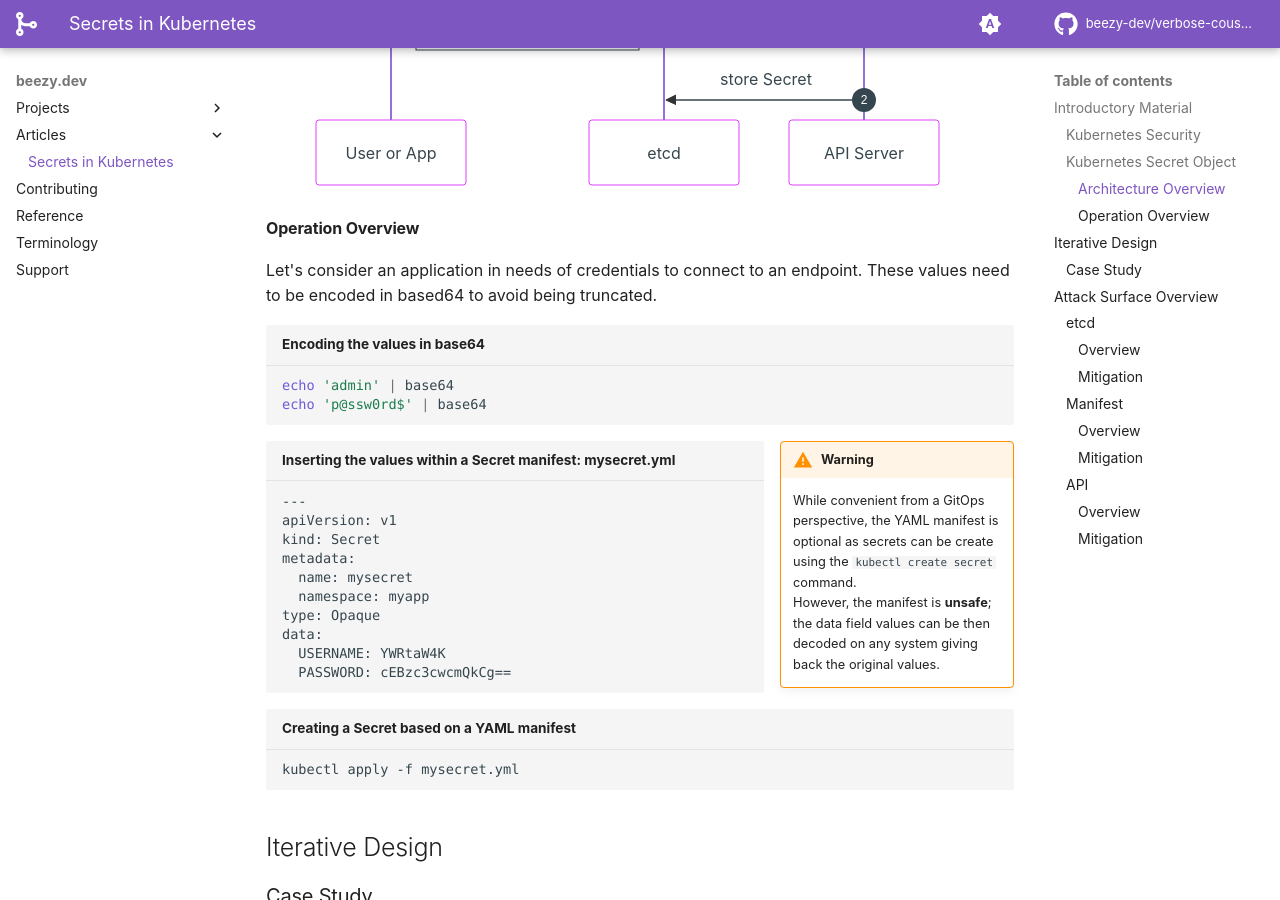
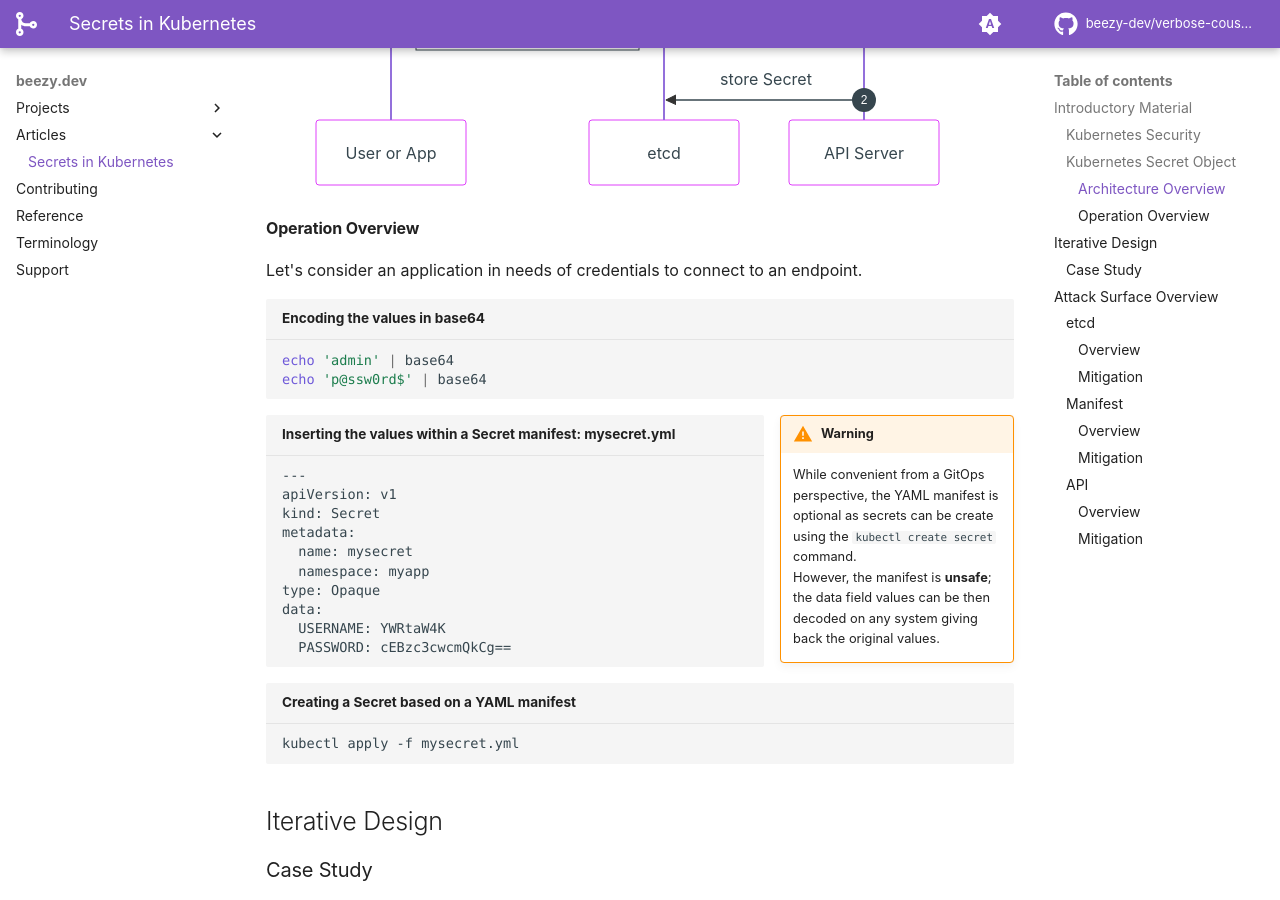
Before and after one commit to beezy-dev/verbose-couscous, an MkDocs documentation site: the page built from docs/community/k8s-secrets.md, in a window 1280 px wide and 900 px high, scrolled down 1749 px. Built offline with MkDocs 1.6.1 and Material for MkDocs 9.7.7, drawn with Linux system fonts in a browser that asks for light colours; some web fonts are replaced; comment, search, counter and statistics services are not loaded.

````diff
--- a/docs/community/k8s-secrets.md
+++ b/docs/community/k8s-secrets.md
@@ -74,7 +74,7 @@ autonumber
 ```
 
 #### Operation Overview
-Let's consider an application in needs of credentials to connect to an endpoint. These values need to be encoded in based64 to avoid being truncated.
+Let's consider an application in needs of credentials to connect to an endpoint.
 
 ```bash title="Encoding the values in base64"
 echo 'admin' | base64
````
